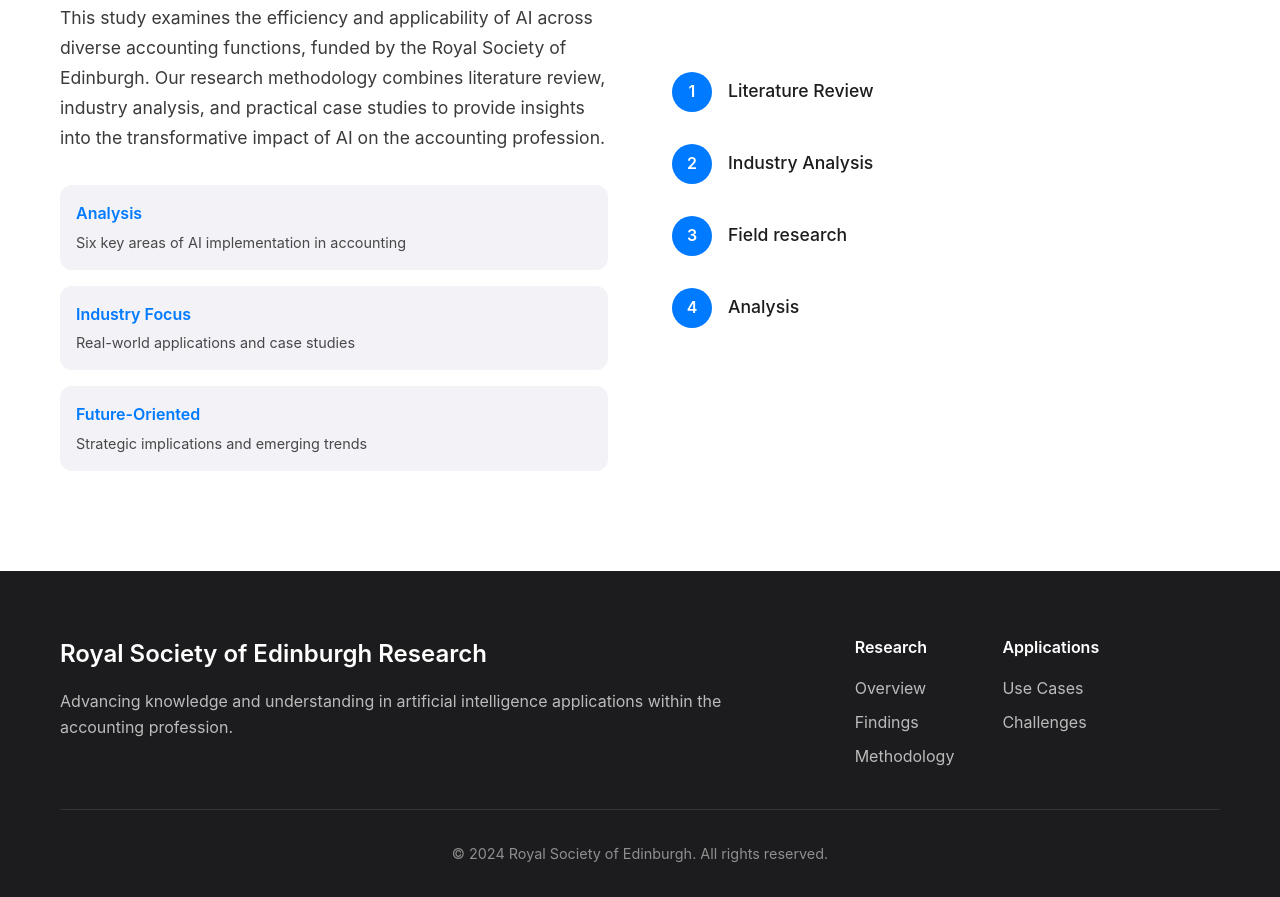
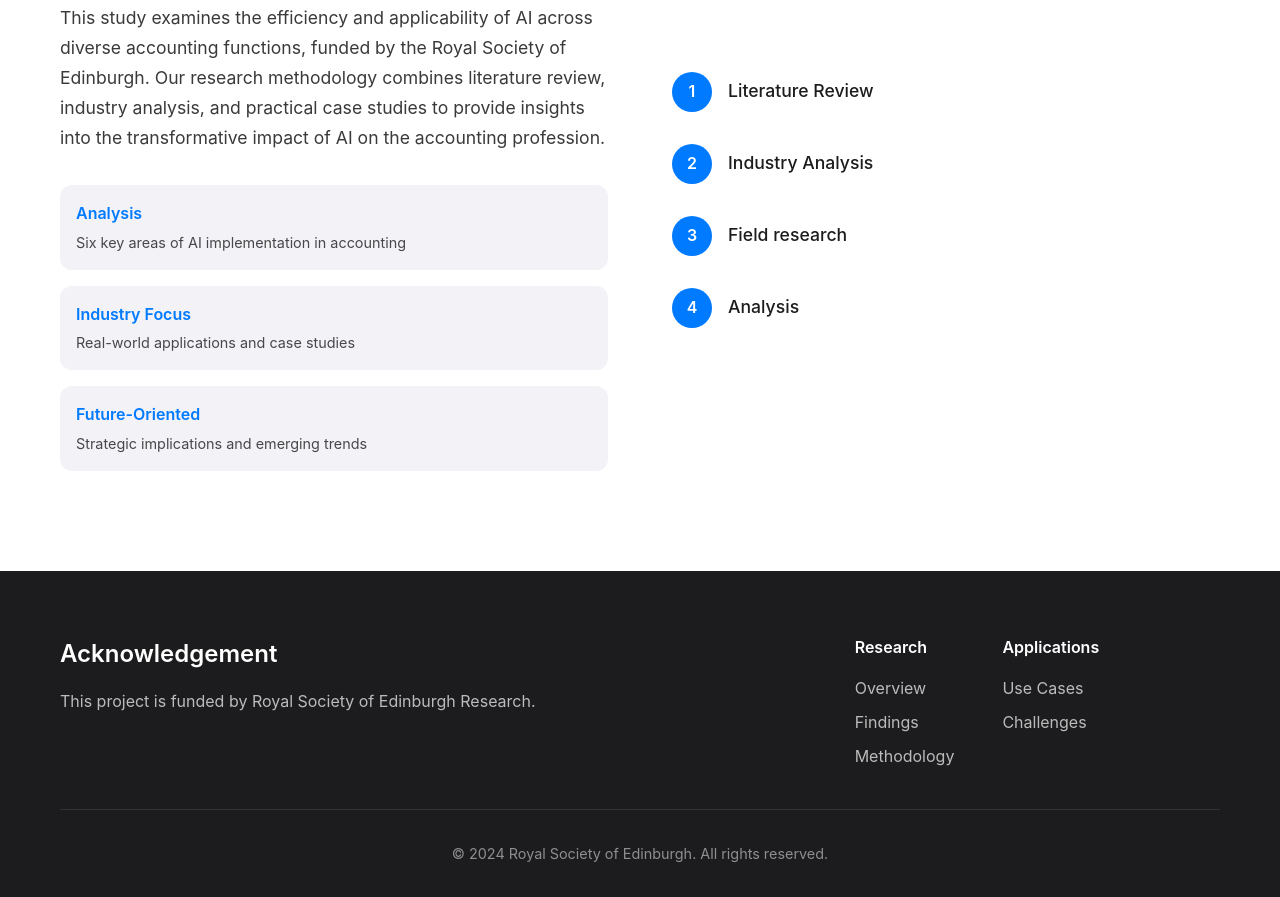
Before and after one commit to DrMichaelGuo/rse-dashboard, a plain HTML site: page index.html in a window 1280 px wide. Shown: the part 4041-4938 px from the top of the page. Drawn offline with Linux system fonts and the light colour scheme; a web font is replaced by a local one.

Commit message:
Update index.html

```diff
--- a/index.html
+++ b/index.html
@@ -268,8 +268,8 @@
         <div class="container">
             <div class="footer-content">
                 <div class="footer-info">
-                    <h3>Royal Society of Edinburgh Research</h3>
-                    <p>Advancing knowledge and understanding in artificial intelligence applications within the accounting profession.</p>
+                    <h3>Acknowledgement</h3>
+                    <p>This project is funded by Royal Society of Edinburgh Research.</p>
                 </div>
                 <div class="footer-links">
                     <div class="link-group">
```
